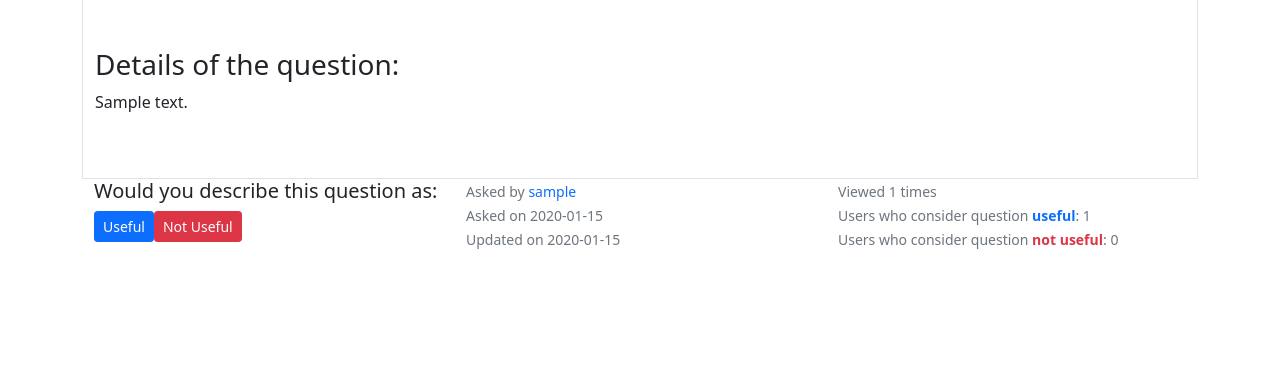
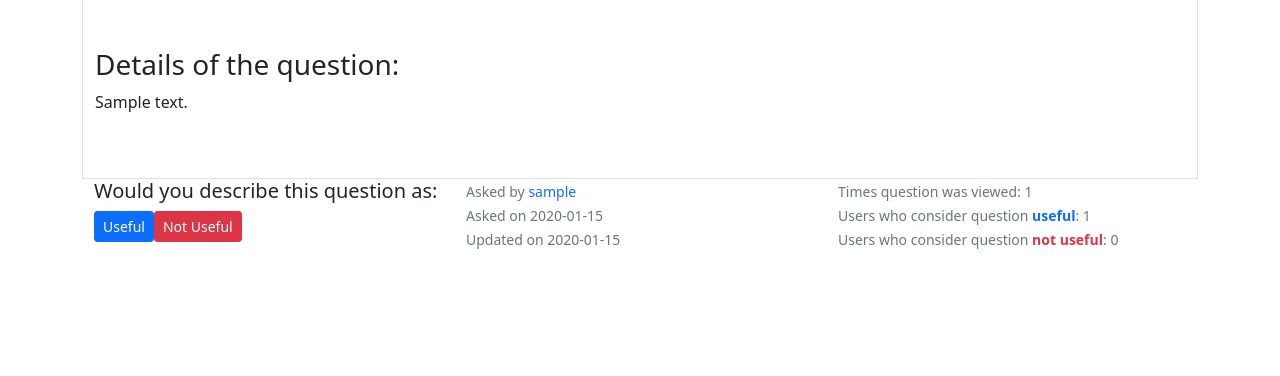
Before and after one commit to Andrew-157/flask_project_1, a Flask app: page /questions/1/ in a window 1280 px wide. Shown: the part 201-577 px from the top of the page. Run offline with Flask 3, Linux system fonts and the light colour scheme; tables that the repository leaves empty hold one stand-in row (values such as "Sample post").

Commit message:
Update question_detail.html

```diff
--- a/app/templates/main/question_detail.html
+++ b/app/templates/main/question_detail.html
@@ -23,7 +23,7 @@
             <div class="col-sm-4">
                 <h5>Would you describe this question as:</h5>
                 {% if voting_status.is_upvote == True %}
-                <p><small>(You consider this question useful)</small></p>
+                <p><small>(You are considering this question useful)</small></p>
                 {% elif voting_status.is_upvote == False %}
                 <p><small>(You are considering this question not useful)</small></p>
                 {% endif %}
@@ -52,7 +52,7 @@
             <div class="col-sm-4">
                 <p>
                     <small class="text-muted">
-                        Viewed {{ question.times_viewed| length }} times <br>
+                        Times question was viewed: {{ question.times_viewed|length }} <br>
                         Users who consider question <text class="text-primary fw-bold">useful</text>: {{ upvotes }} <br>
                         Users who consider question <text class="text-danger fw-bold">not useful</text>: {{ downvotes }}
                         <br>
```
